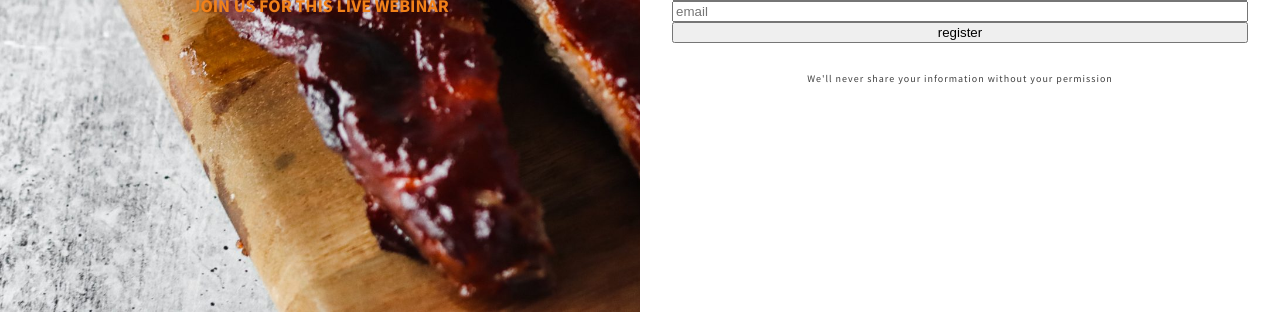
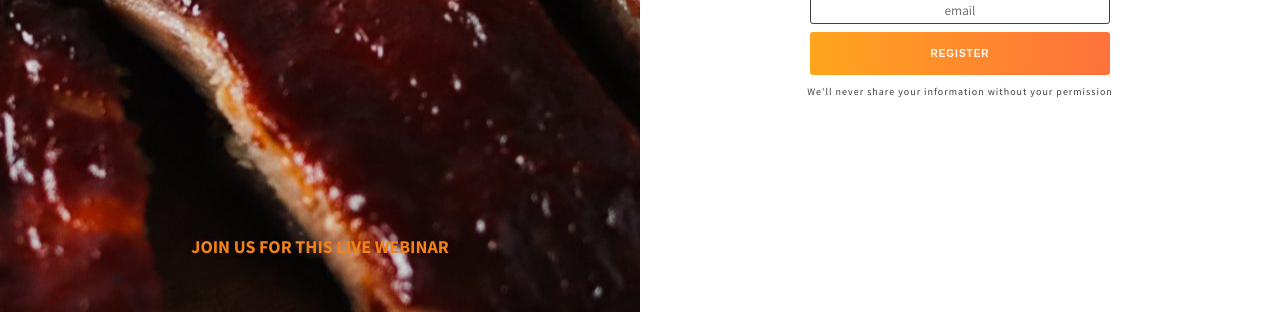
Before and after one commit to DainVerd/ForScrimba, a website built with Vite: page index.html in a window 1280 px wide. Shown: the part 488-800 px from the top of the page. Built offline with nearby package versions, Linux system fonts and the light colour scheme.

Commit message:
apply desired styles

```diff
--- a/index.html
+++ b/index.html
@@ -10,21 +10,21 @@
 </head>
 
 <body>
-  <div class="intro container">
+  <div class="intro">
       <h1 >Learn how to make <strong>the best BBQ ribs</strong> in town</h1>
       <p class="text-to-upper-case secondary-color">Join us for this live webinar</p>
       <p class="top-text text-to-upper-case secondary-color">Mouthwateringly delicious</p>
   </div>
-  <div class="main-content container">
+  <div class="main-content">
       <h2 class="text-to-upper-case">Become a BBQ master!</h2>
       <p class="text-to-upper-case secondary-color">Register today</p>
       <p class="light-text">
         BBQ isn't just standing in front of your grill with it on full blast and hoping for the best. It's an art! One way to speed up the process is to learn from the best. You can do just that by signing up for this free webinar!
       </p>
-      <form>
-        <input type="string" placeholder="first name">
+      <form class="email-collector" action="#" method="POST">
+        <input type="text" placeholder="first name">
         <input type="email" placeholder="email">
-        <button class="btn-register">register</button>
+        <button class="btn btn-primary" type="submit">register</button>
       </form>
       <p class="fine-print">We'll never share your information without your permission</p>
   </div>
--- a/styles.css
+++ b/styles.css
@@ -9,16 +9,10 @@ body {
   margin: 0;
   font-family: 'Source Sans Pro', sans-serif;
   font-size: 1rem;
-  font-weight: 400;
+  color: #404040;
   text-align: center;
-  color: #404040;
-  line-height: 1.6;
 }
 
-form {
-  display: flex;
-  flex-direction: column;
-}
 
 /*
 
@@ -53,19 +47,17 @@ h2+p {
 LAYOUT
 */
 
-.container {
-  display: flex;
-  flex-direction: column;
-  max-width: 650px;
-}
 
 
 .intro {
   background-image: url("./img/bbq-ribs.jpg");
-  background-size: cover;
-  background-color: black;
+  background-color: #404040;
+  background-position: center;
+  padding: 0 .5em 2em;
+  display: flex;
+  flex-direction: column;
   justify-content: space-between;
-  padding: 0 2rem;
+  min-height: 50vh;
 }
 
 .intro>p {
@@ -76,8 +68,8 @@ LAYOUT
   margin: 0;
   order: -1;
   letter-spacing: 1.5px;
-  border-top: 30px solid magenta;
-  /* better use span than apply style to <p>*/
+  border-top: 5px solid #F18119;
+  border-image: linear-gradient(red, blue) 1;
   max-width: 75%;
   margin-left: auto;
   margin-right: auto;
@@ -91,6 +83,13 @@ LAYOUT
 .fine-print {
   font-size: 0.625rem;
   letter-spacing: 1px;
+}
+
+.intro>*,
+.main-content>* {
+  max-width: 400px;
+  margin-left: auto;
+  margin-right: auto;
 }
 
 /*
@@ -110,13 +109,72 @@ Utils
 }
 
 /*
+FORM
+*/
+
+
+form {
+  display: flex;
+  flex-direction: column;
+  margin-bottom: 0;
+}
+
+.email-collector {
+  width: 80%;
+  max-width: 300px;
+  margin-right: auto;
+  margin-left: auto;
+}
+
+input,
+.btn {
+  width: 100%;
+  border-radius: 3px;
+}
+
+input {
+  margin-bottom: 0.5rem;
+  font-family: inherit;
+  text-align: inherit;
+  padding: .25rem;
+  border: 1px solid #404040;
+  transition: scale(1);
+  transition: transform 25ms
+}
+
+input:focus {
+  transform: scale(1.1);
+}
+
+.btn {
+  display: inline-block;
+  padding: 1rem 1.5rem;
+  font-size: 0.625rem;
+  text-transform: uppercase;
+  font-weight: 900;
+  letter-spacing: 1px;
+  border: 0;
+  cursor: pointer;
+}
+
+.btn-primary {
+  background: linear-gradient(to left, #ff713b, #ffa51d);
+  color: white;
+  transition: 500ms;
+}
+
+.btn-primary:hover,
+:focus {
+  color: black;
+}
+
+/*
 Media query with size bigger than 650px
 */
 
 @media (min-width: 650px) {
   body {
     display: flex;
-    min-height: 100vh;
     font-size: 1.125rem;
   }
 
@@ -128,19 +186,15 @@ Media query with size bigger than 650px
     font-size: 1.75rem;
   }
 
-  .main-content,
-  .intro {
+  .intro,
+  .main-content {
     width: 50%;
-
+    min-height: 100vh;
   }
 
   .main-content {
+    display: flex;
+    flex-direction: column;
     justify-content: center;
-    margin-left: auto;
-    margin-right: auto;
-  }
-
-  .intro {
-    justify-content: unset;
   }
 }
```
